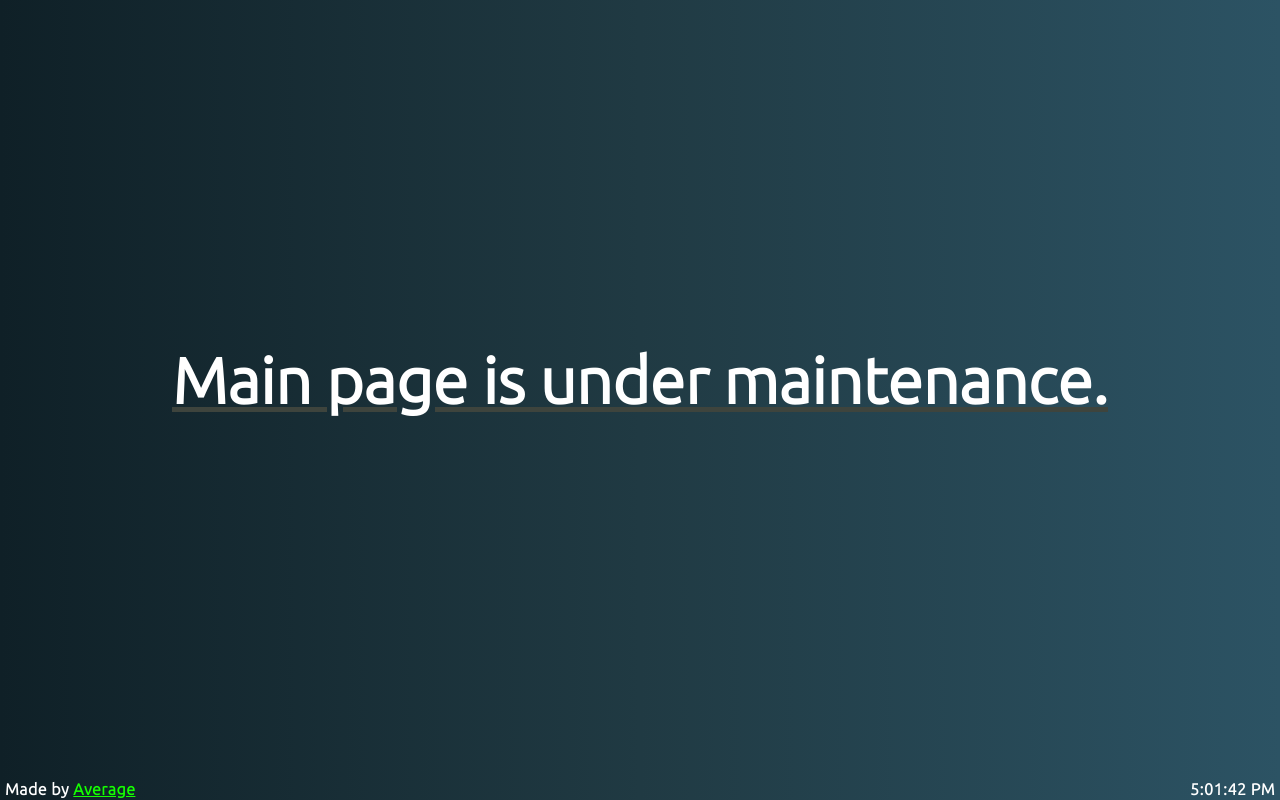
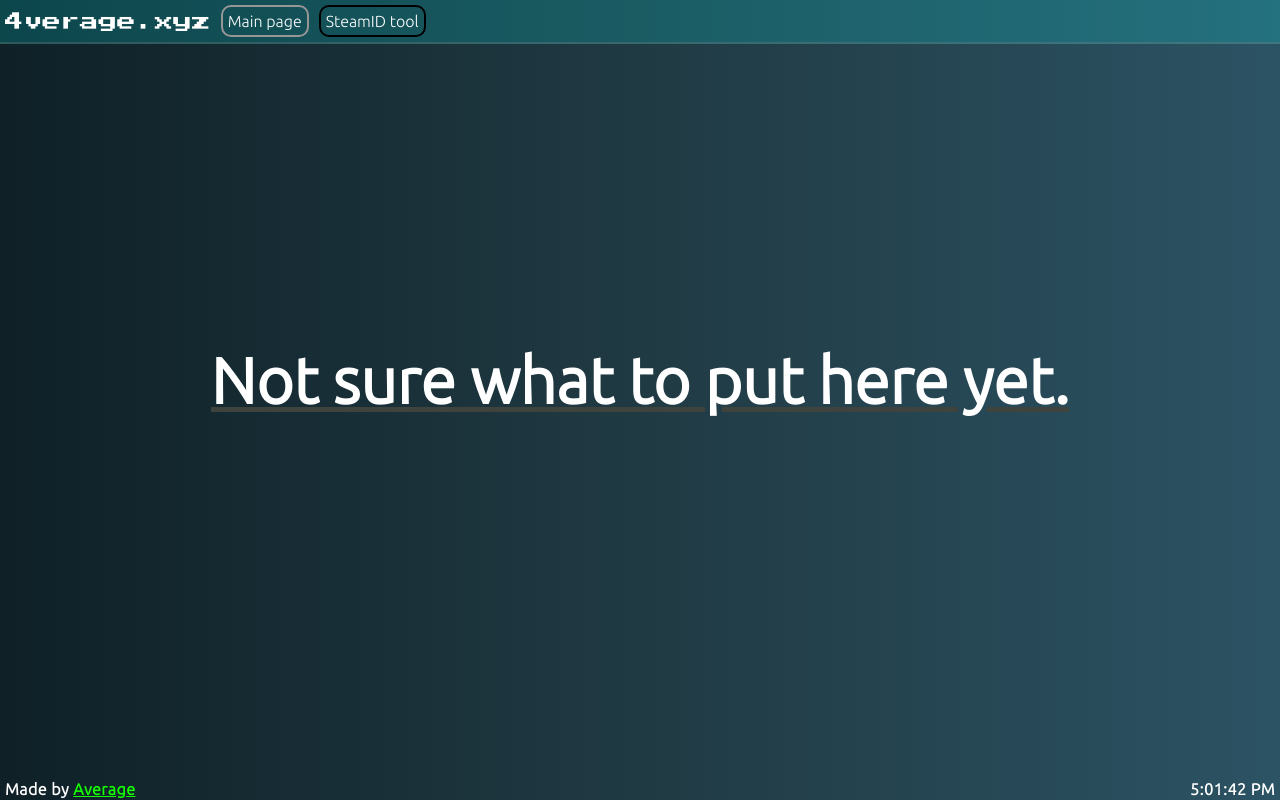
Before and after one commit to Averagess/picasso, a website: page public/html/index.html in a window 1280 px wide. Drawn offline with Linux system fonts and the light colour scheme.

Commit message:
Added navbar

```diff
--- a/public/html/index.html
+++ b/public/html/index.html
@@ -7,13 +7,21 @@
   <link rel="stylesheet" href="/css/index.css">
   <link rel="preconnect" href="https://fonts.gstatic.com">
   <link href="https://fonts.googleapis.com/css2?family=Ubuntu:wght@300&display=swap" rel="stylesheet">
+  <link href="https://fonts.googleapis.com/css2?family=Press+Start+2P&display=swap" rel="stylesheet">
   <meta name="description" content="Screenshot viewer">
 </head>
 
 <body>
   <script src="/js/index.js"></script>
+  <nav>
+    <div class ="nav-items">
+      <h3>4verage.xyz</h3>
+      <p id="current">Main page</p>
+      <a href="/steamID">SteamID tool</a>
+    </div>
+  </nav>
   <div id = "text-container">
-    <h1 id="header">Main page is under maintenance.</h1>
+    <h1 id="header">Not sure what to put here yet.</h1>
   </div>
   <div id="footer-container">
     <footer>Made by <a id="link" href="https://github.com/Averagess" target="_blank">Average</a><a id="clock">loading clock..</a></footer>
```
